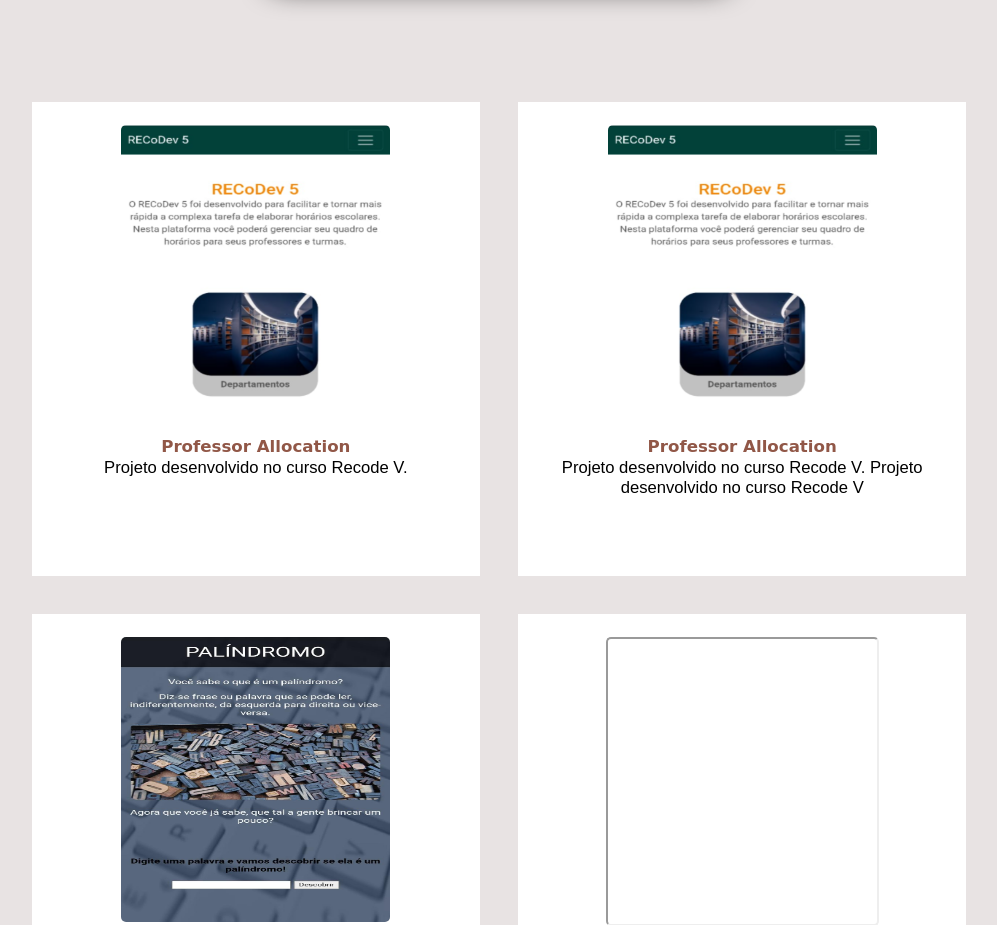
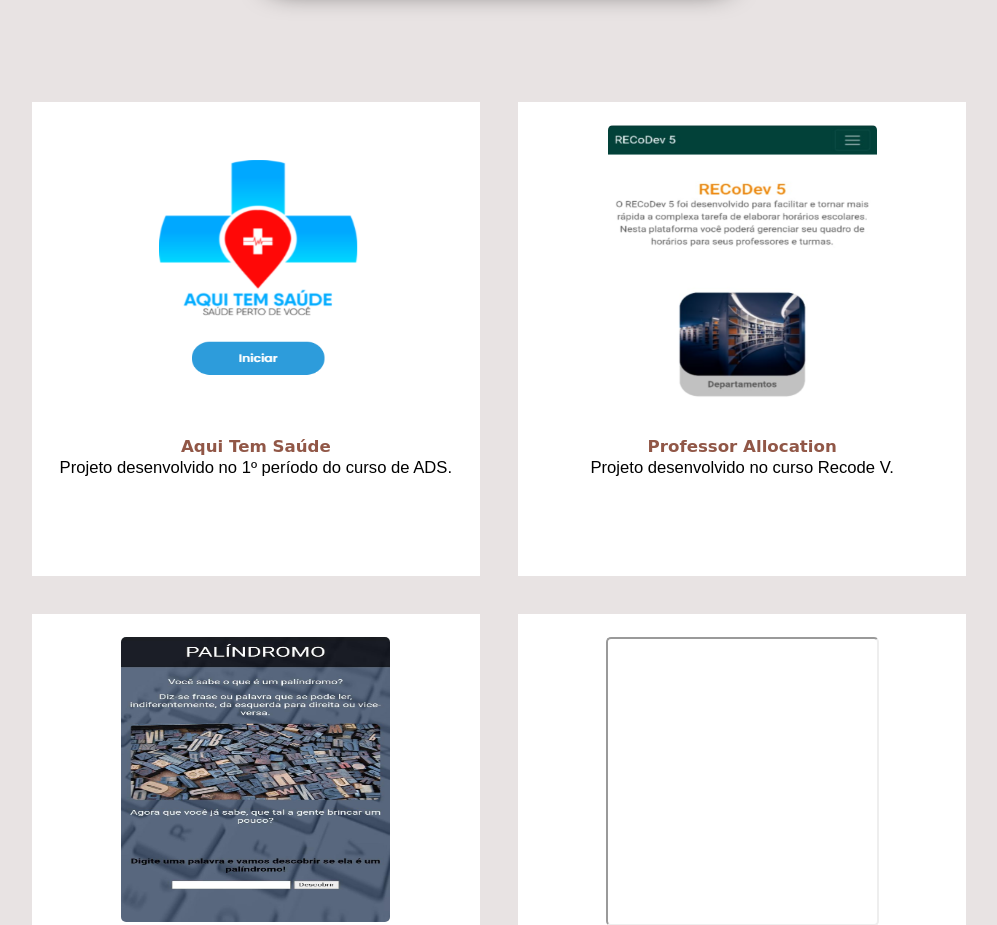
Before and after one commit to walkiriatorres/portfolio, a plain HTML site: page index.html in a window 1280 px wide. Shown: the part 2060-2985 px from the top of the page, without its empty margins (141-1138 px from the left). Drawn offline with nearby package versions, Linux system fonts and the light colour scheme.

Commit message:
Update index.html

```diff
--- a/index.html
+++ b/index.html
@@ -88,17 +88,17 @@
 			<div id="main-projects" class="main-projects">
 
 				<div class="project-tile">
-					<img class="iframe" src="./img/professor-allocation.png" alt="Tela inicial do projeto professor allocation">
+					<img class="iframe" src="./img/aqui-tem-saude.png" alt="Tela inicial do projeto Aqui Tem Saúde">
 					<br>
-					<a class="links" href="https://elegant-knuth-94245c.netlify.app/" target="_blank">Professor Allocation</a>
-					<p>Projeto desenvolvido no curso Recode V.</p>
+					<a class="links" href="https://kind-varahamihira-a64dfa.netlify.app/" target="_blank">Aqui Tem Saúde</a>
+					<p>Projeto desenvolvido no 1º período do curso de ADS.</p>
 				</div>
 
 				<div class="project-tile">
 					<img class="iframe" src="./img/professor-allocation.png" alt="">
 					<br>
 					<a class="links" href="https://elegant-knuth-94245c.netlify.app/" target="_blank">Professor Allocation</a>
-					<p>Projeto desenvolvido no curso Recode V. Projeto desenvolvido no curso Recode V</p>
+					<p>Projeto desenvolvido no curso Recode V.</p>
 				</div>
 
 				<div class="project-tile">
```
